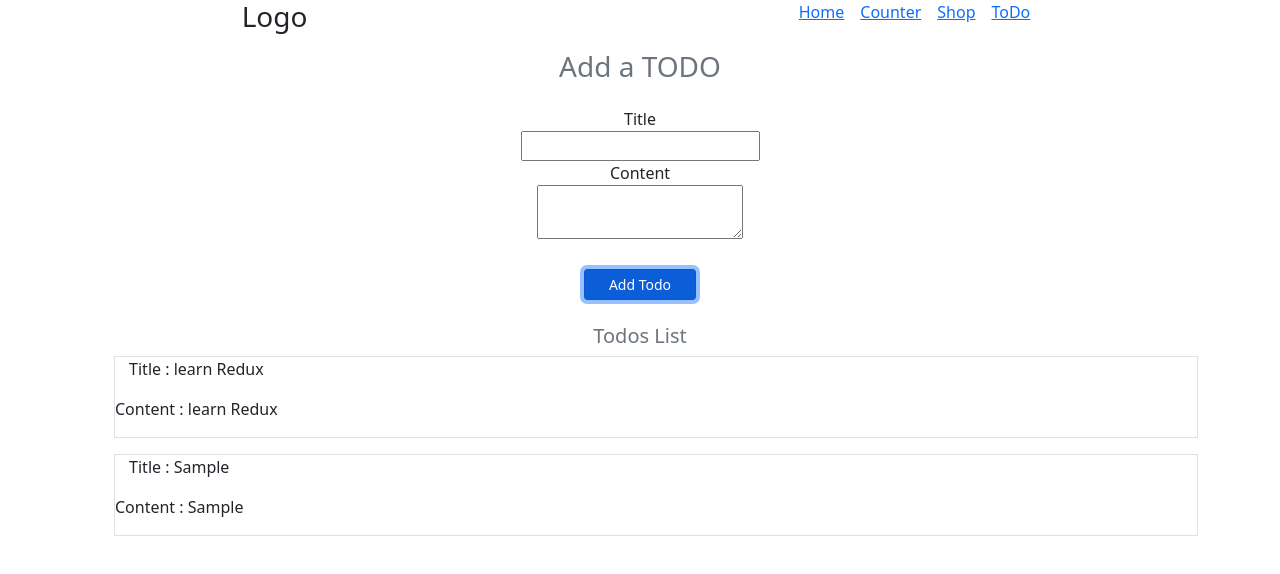
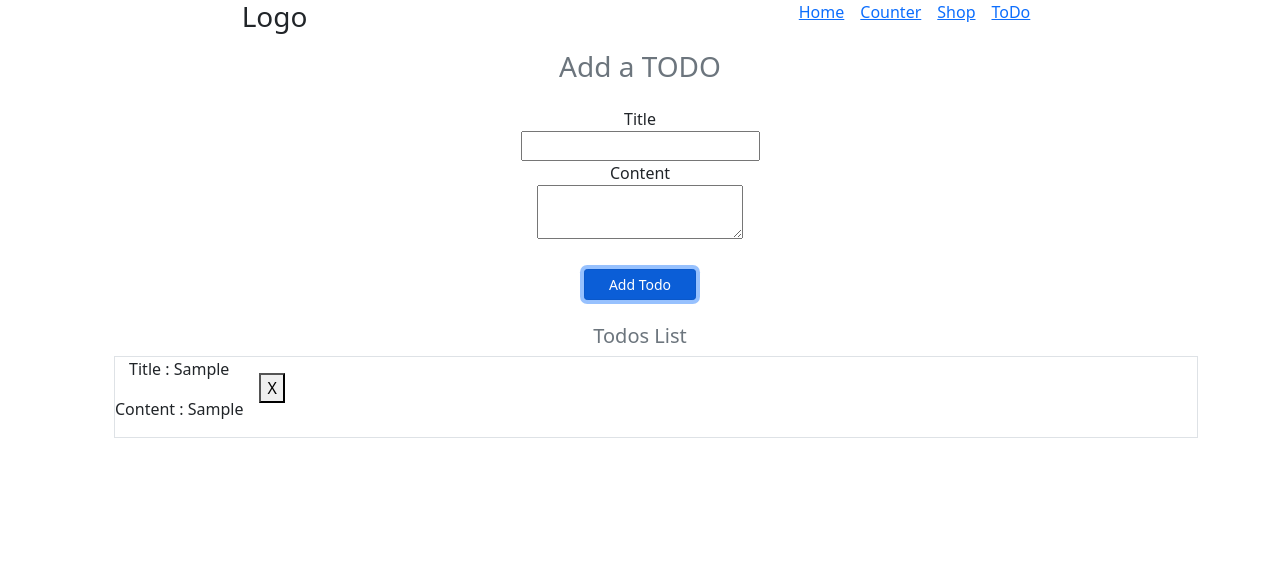
Before and after one commit to ahmed45adel/github.io-react-projects, a React (Create React App) app: page /todo in a window 1280 px wide. Both pictures are taken after typing "Sample", "Sample" into the empty fields and a click on the button "Add Todo". Shown: the top 574 px of the page. Built offline with nearby package versions, Linux system fonts and the light colour scheme.

Commit message:
added delete button to todos

```diff
--- /dev/null
+++ b/src/ReduxConfig/actions/removeToDo.js
@@ -0,0 +1,11 @@
+import {
+    REMOVE_TODO
+} from "../constants/constants";
+
+// decrease action
+export const removeToDoAction = (index) => {
+    return {
+        type: REMOVE_TODO,
+        payload: index
+    }
+}
--- a/src/ReduxConfig/constants/constants.js
+++ b/src/ReduxConfig/constants/constants.js
@@ -2,6 +2,8 @@
 export const INCREASE_COUNT = "INCREASE_COUNT";
 export const DECREASE_COUNT = "DECREASE_COUNT";
 export const ADD_TODO = "ADD_TODO";
+export const REMOVE_TODO = "REMOVE_TODO";
+
 
 // States
 export const initialState = {
@@ -9,8 +11,5 @@ export const initialState = {
 }
 
 export const initialToDo = {
-    todos: [{
-        title: 'learn Redux',
-        content: 'learn Redux'
-    }]
+    todos: []
 }
--- a/src/ReduxConfig/reducers/toDoReducer.js
+++ b/src/ReduxConfig/reducers/toDoReducer.js
@@ -1,6 +1,7 @@
 import {
     ADD_TODO,
-    initialToDo
+    initialToDo,
+    REMOVE_TODO
 } from "../constants/constants"
 
 
@@ -13,11 +14,13 @@ export const todoReducer = (state = initialToDo, action) => {
                 ...state,
                 todos: [...state.todos, action.payload]
             };
-        // case DECREASE_COUNT:
-        //     return {
-        //         ...state,
-        //         count: state.count - action.payload
-        //     };
+
+        case REMOVE_TODO:
+
+            return {
+                ...state,
+                todos: state.todos.filter((item, index) => index !== action.payload)
+            }
         default:
             return state
     }
--- a/src/components/ToDo/ToDo.jsx
+++ b/src/components/ToDo/ToDo.jsx
@@ -3,6 +3,7 @@ import TodoList from './ToDoList';
 import './ToDo.css';
 import { useSelector, useDispatch } from 'react-redux';
 import { addToDoAction } from '../../ReduxConfig/actions/addToDo';
+import { removeToDoAction } from '../../ReduxConfig/actions/removeToDo'
 function Todo() {
     const toDoState = useSelector(state => state.todoReducer.todos)
     const dispatch = useDispatch();
@@ -11,6 +12,7 @@ function Todo() {
     };
 
     const deleteTodo = (index) => {
+        dispatch(removeToDoAction(index))
     }
 
     return (
--- a/src/components/ToDo/ToDoList.jsx
+++ b/src/components/ToDo/ToDoList.jsx
@@ -9,6 +9,7 @@ const TodoList = ({ todos, deleteTodo }) => {
                                 <p>Title : {todo.title}</p>
                                 <p>Content : {todo.content}</p>
                             </div>
+                            <button onClick={() => (deleteTodo(i))} className="w-5 my-3 mx-3 h-50">X</button>
                         </li>
                     </ul>
                 );
```
